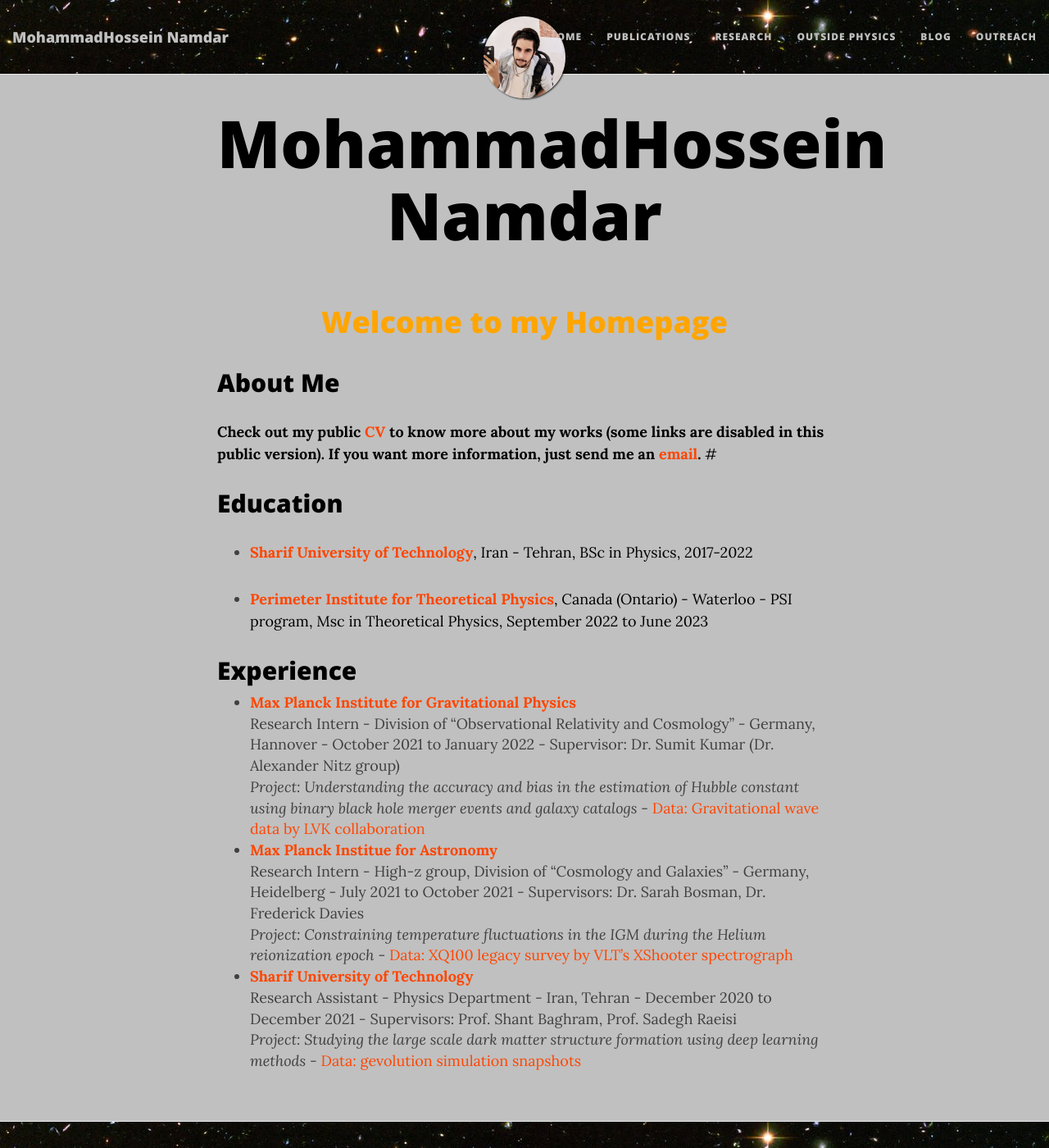
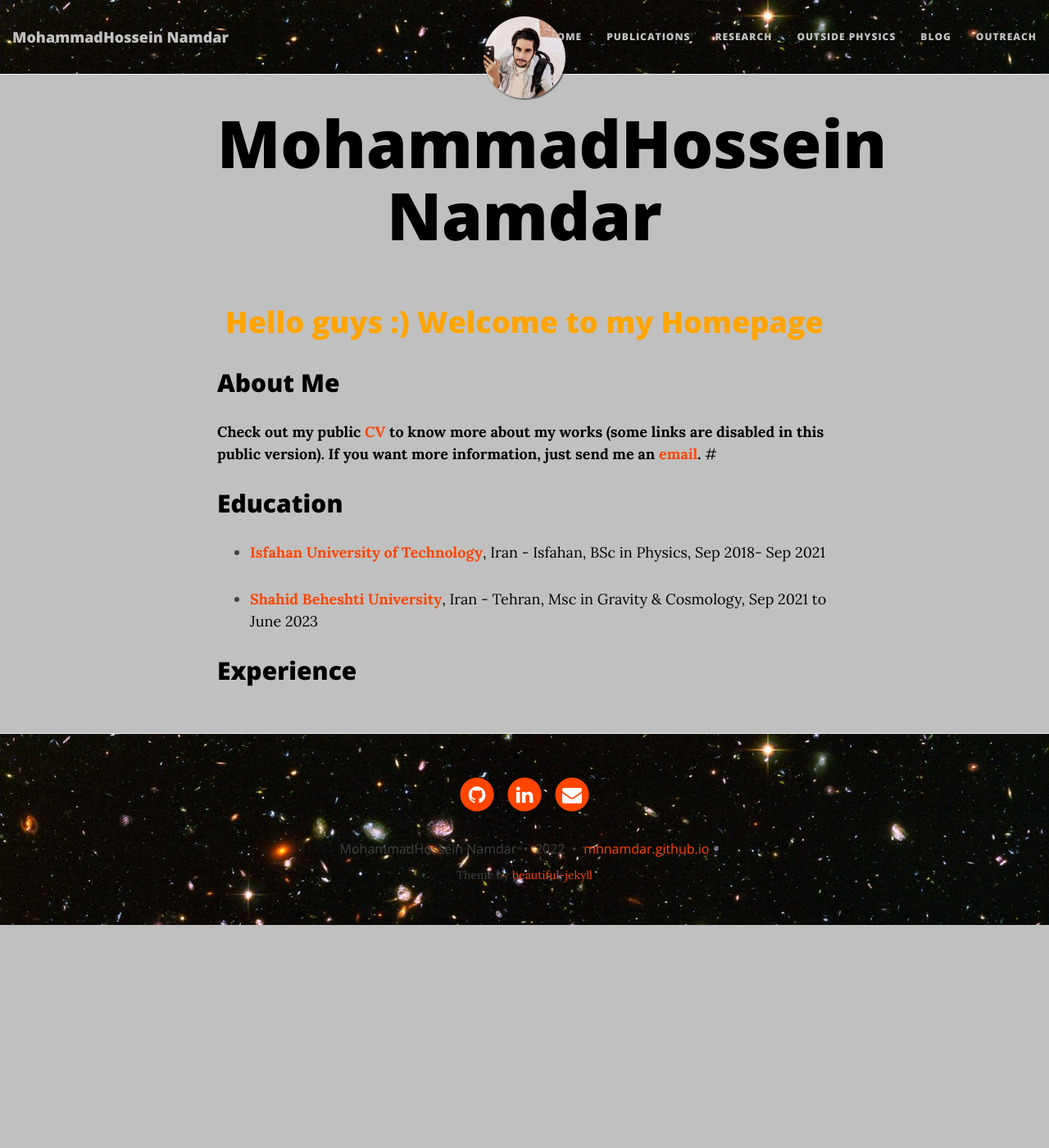
Before and after one commit to mhnamdar/mhnamdar.github.io, a Jekyll site: the page built from index.md, in a window 1280 px wide and 1400 px high. Shown: the whole window at 82% size. Built offline with Jekyll 4.4.1, drawn with Linux system fonts in a browser that asks for light colours; nearby versions of some CDN libraries.

Commit message:
Update index.md

```diff
--- a/index.md
+++ b/index.md
@@ -13,29 +13,19 @@
 
 
 
-<h1 align="center"> <p style="color:orange;"> Welcome to my Homepage </p> </h1>
+<h1 align="center"> <p style="color:orange;"> Hello guys :) Welcome to my Homepage </p> </h1>
 
 
 ## About Me
-**Check out my public [CV]() to know more about my works (some links are disabled in this public version). If you want more information, just send me an [email](mailto:setezadrazavi@perimeterinstitute.ca).**
+**Check out my public [CV]() to know more about my works (some links are disabled in this public version). If you want more information, just send me an [email](mailto:mh.namdar2000@gmail.com).**
 #
 
 
 ## Education
 
-- **[Sharif University of Technology](https://en.sharif.edu/)**, Iran - Tehran, BSc in Physics, 2017-2022
+- **[Isfahan University of Technology](http://english.iut.ac.ir/)**, Iran - Isfahan, BSc in Physics, Sep 2018- Sep 2021
 
-- **[Perimeter Institute for Theoretical Physics](https://perimeterinstitute.ca/)**, Canada (Ontario) - Waterloo - PSI program, Msc in Theoretical Physics, September 2022 to June 2023
+- **[Shahid Beheshti University](https://en.sbu.ac.ir/)**, Iran - Tehran, Msc in Gravity & Cosmology, Sep 2021 to June 2023
 
 
 ## Experience
-
-- **[Max Planck Institute for Gravitational Physics](https://www.aei.mpg.de/)**
-    Research Intern - Division of "Observational Relativity and Cosmology" - Germany, Hannover - October 2021 to January 2022 - Supervisor: Dr. Sumit Kumar (Dr. Alexander Nitz group)
-    *Project: Understanding the accuracy and bias in the estimation of Hubble constant using binary black hole merger events and galaxy catalogs* - [Data: Gravitational wave data by LVK collaboration](https://indico.desy.de/event/28202/contributions/105590/attachments/67761/84535/EPS21_Lazzaro.pdf)
-- **[Max Planck Institue for Astronomy](https://www.mpia.de/en)**
-    Research Intern - High-z group, Division of "Cosmology and Galaxies" - Germany, Heidelberg - July 2021 to October 2021 - Supervisors: Dr. Sarah Bosman, Dr. Frederick Davies
-    *Project: Constraining temperature fluctuations in the IGM during the Helium reionization epoch* - [Data: XQ100 legacy survey by VLT's XShooter spectrograph](https://arxiv.org/abs/1607.08776)
-- **[Sharif University of Technology](https://en.sharif.edu/)**
-    Research Assistant - Physics Department - Iran, Tehran - December 2020 to December 2021 - Supervisors: Prof. Shant Baghram, Prof. Sadegh Raeisi
-    *Project: Studying the large scale dark matter structure formation using deep learning methods* - [Data: gevolution simulation snapshots](https://arxiv.org/abs/1604.06065)
```
